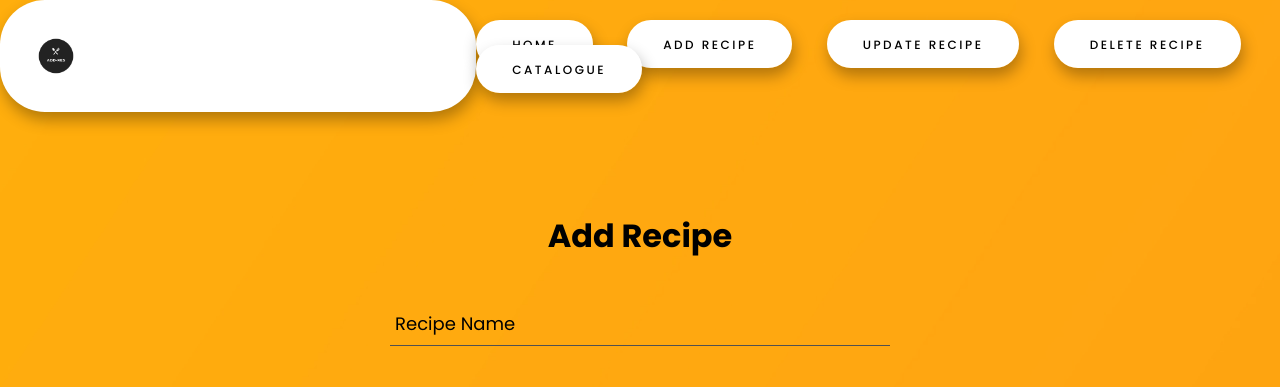
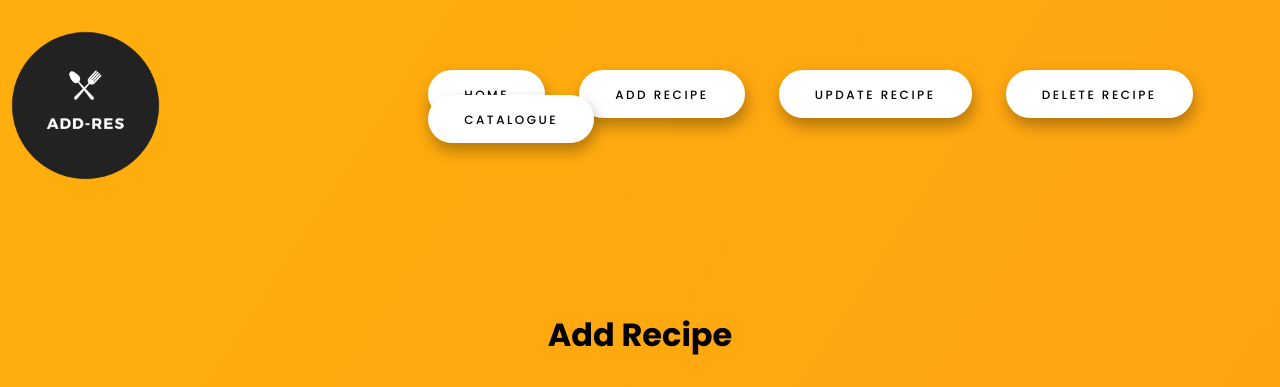
Before and after one commit to Gauth2454/AddRes, a Flask app: page /addRecipe in a window 1280 px wide. Shown: the top 387 px of the page. Run offline with Flask 3, Linux system fonts and the light colour scheme; some web fonts are replaced.

Commit message:
Update base.html

```diff
--- a/templates/base.html
+++ b/templates/base.html
@@ -14,7 +14,7 @@
 <body>
     <header>
         <nav class="navbar">
-            <a href="{{url_for('home')}}"><img src="/static/icons/webiste_title.png" alt="Add-Res Icon" class="title_image"></a>
+            <a href="{{url_for('home')}}" style="all:unset;"><img style="width: 40%; cursor: pointer;" src="/static/icons/webiste_title.png" alt="Add-Res Icon" class="title_image"></a>
             <div class="hamburger">
                 <div class="bar"></div>
                 <div class="bar"></div>
```
